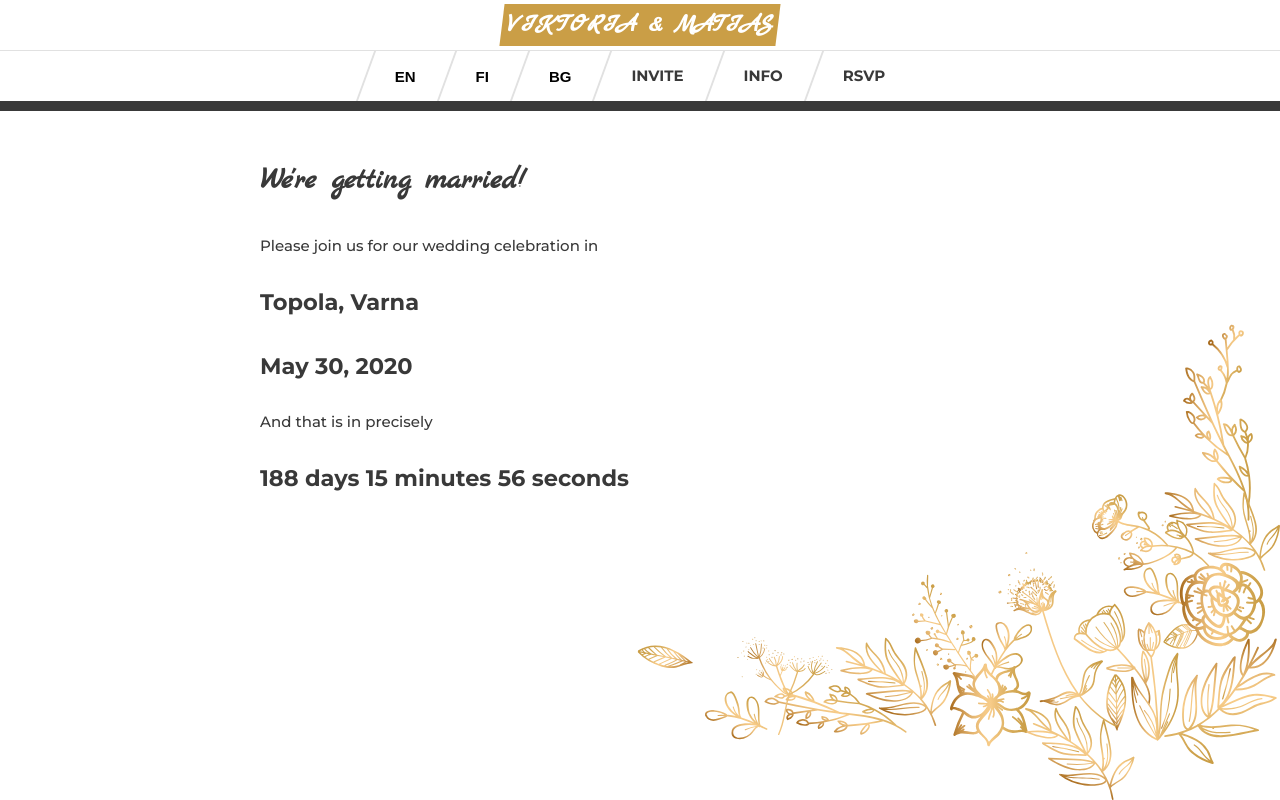
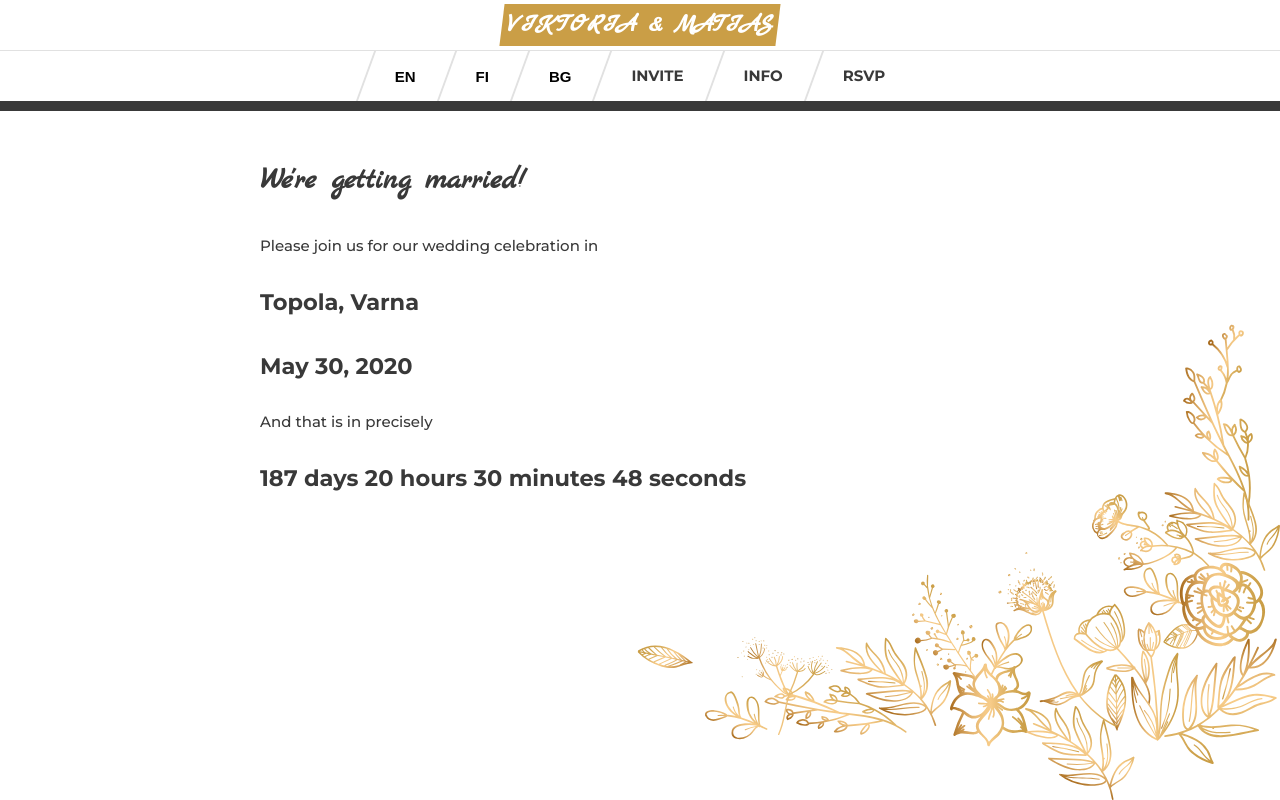
Before and after one commit to matiaskantele/rsvp, a Next.js app: page / in a window 1280 px wide. Built offline with nearby package versions, Linux system fonts and the light colour scheme.

Commit message:
rename timer to countdown

```diff
--- a/components/Timer.js
+++ b/components/Countdown.js
@@ -1,7 +1,7 @@
 import { useState, useEffect } from "react";
 
 const calculateTimeLeft = () => {
-  const difference = +new Date("2020-05-30T21:15:08+0200") - +new Date();
+  const difference = +new Date("2020-05-30T17:30:00+0200") - +new Date();
   let timeLeft = {};
 
   if (difference > 0) {
@@ -16,7 +16,7 @@ const calculateTimeLeft = () => {
   return timeLeft;
 };
 
-const Timer = () => {
+const Countdown = () => {
   const [timeLeft, setTimeLeft] = useState(calculateTimeLeft());
 
   useEffect(() => {
@@ -28,14 +28,14 @@ const Timer = () => {
     };
   });
 
-  const timerComponents = [];
+  const CountdownComponents = [];
 
   Object.keys(timeLeft).forEach(interval => {
     if (!timeLeft[interval]) {
       return;
     }
 
-    timerComponents.push(
+    CountdownComponents.push(
       <span key={interval}>
         {timeLeft[interval]} {interval}{" "}
       </span>
@@ -44,8 +44,8 @@ const Timer = () => {
 
   return (
     <h2>
-      {timerComponents.length ? (
-        timerComponents
+      {CountdownComponents.length ? (
+        CountdownComponents
       ) : (
         <span>This very minute!</span>
       )}
@@ -53,4 +53,4 @@ const Timer = () => {
   );
 };
 
-export default Timer;
+export default Countdown;
--- a/pages/index.js
+++ b/pages/index.js
@@ -1,6 +1,6 @@
 import { useTranslation } from "react-i18next";
 
-import Timer from "../components/Timer";
+import Countdown from "../components/Countdown";
 
 const Invite = () => {
   const { t } = useTranslation();
@@ -12,7 +12,7 @@ const Invite = () => {
       <h2>{t("location")}</h2>
       <h2>{t("date")}</h2>
       <p>And that is in precisely</p>
-      <Timer />
+      <Countdown />
     </div>
   );
 };
```
